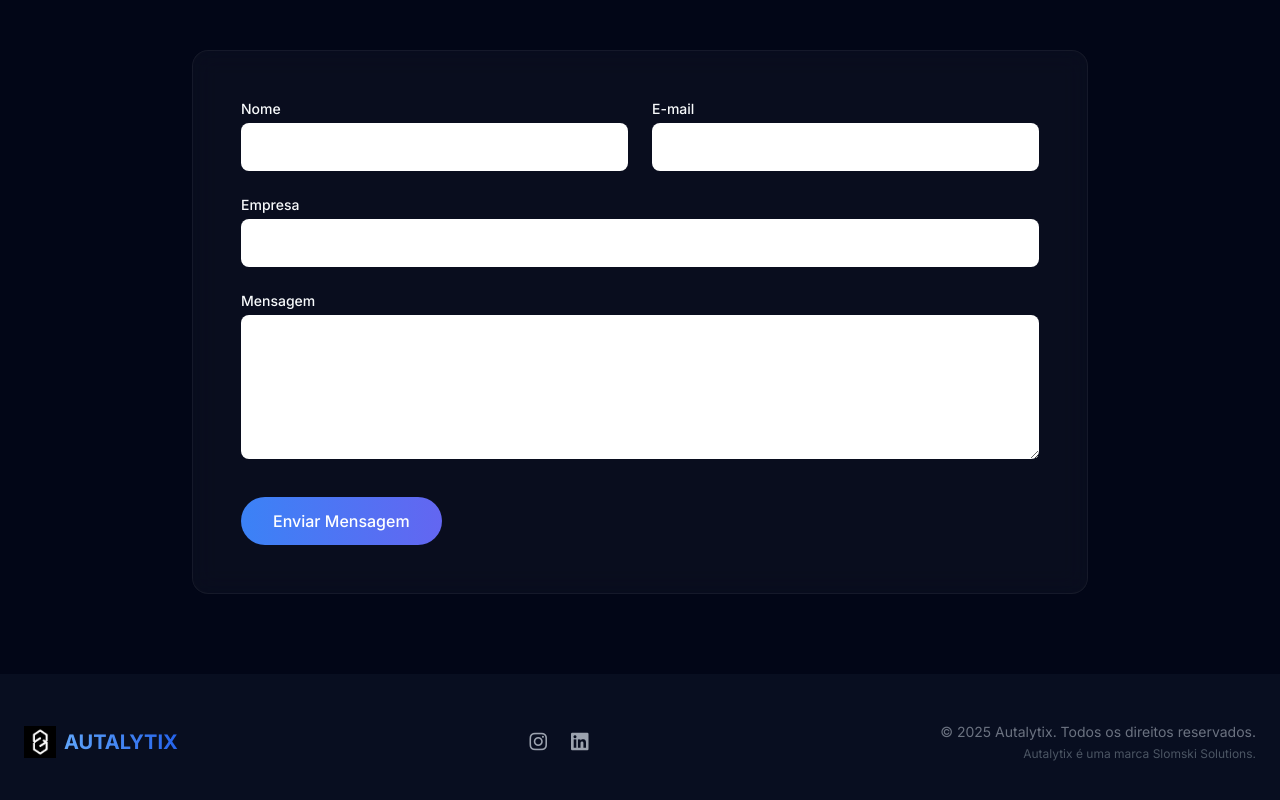
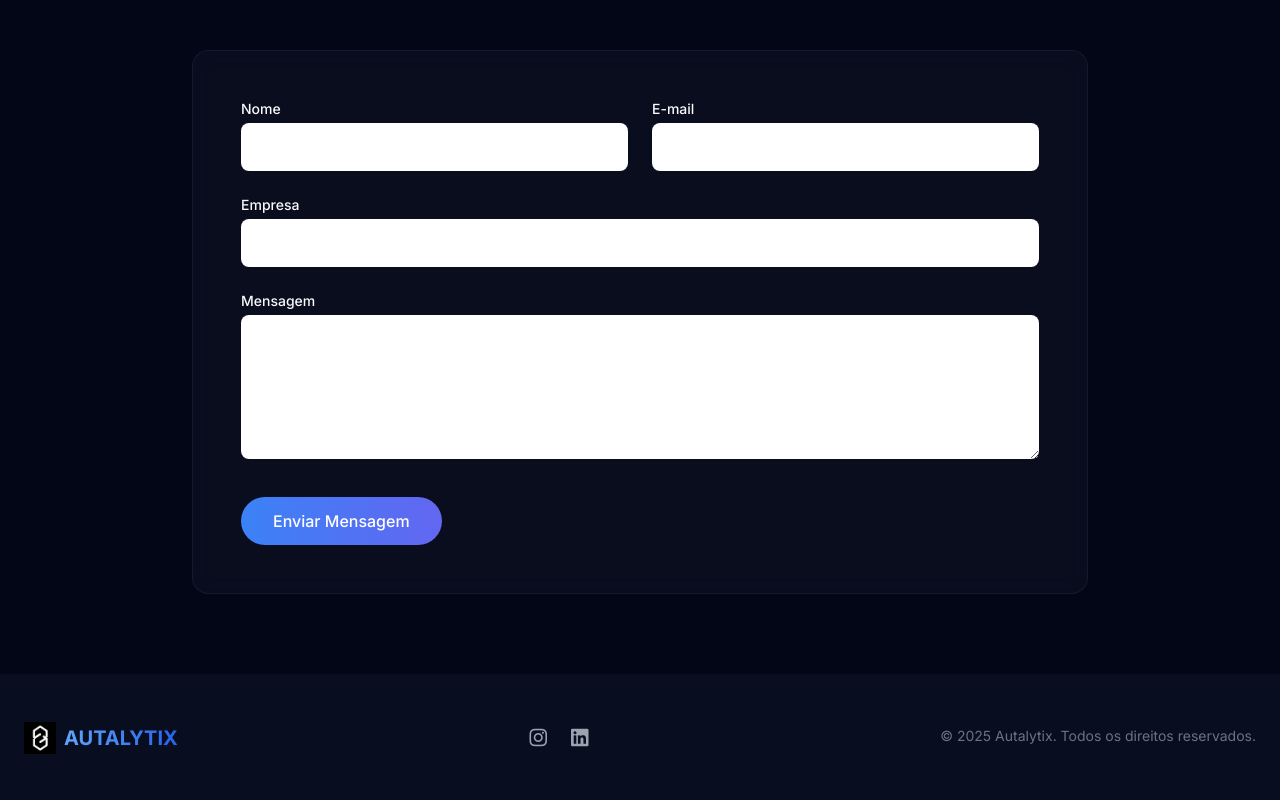
Before and after one commit to ThiSlomski/autalytix, a plain HTML site: page index.html in a window 1280 px wide. Shown: the part 3246-4046 px from the top of the page. Drawn offline with nearby package versions, Linux system fonts and the light colour scheme.

Commit message:
Retirando slomski solutions do projeto

```diff
--- a/index.html
+++ b/index.html
@@ -437,7 +437,6 @@
       </div>
       <div class="text-center md:text-right">
         <p class="text-sm text-gray-500 mb-1">© 2025 Autalytix. Todos os direitos reservados.</p>
-        <p class="text-xs text-gray-600">Autalytix é uma marca Slomski Solutions.</p>
       </div>
     </div>
   </div>
```
